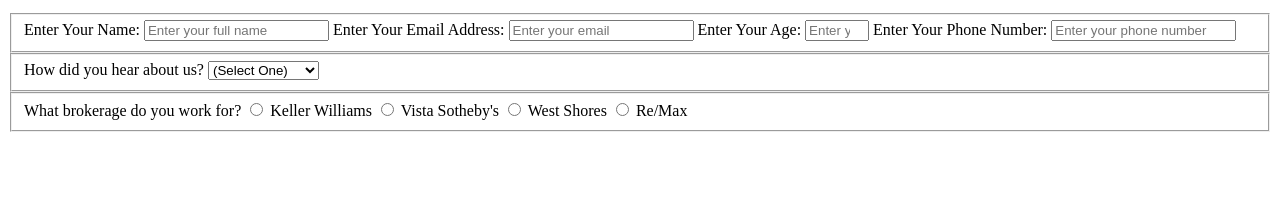
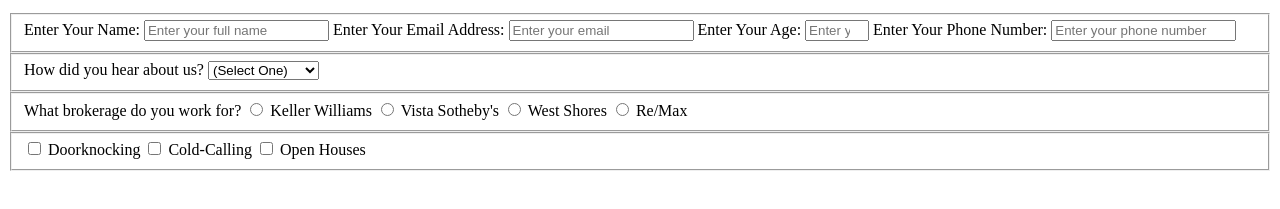
Before and after one commit to moonman39/form-survey, a plain HTML site: page index.html in a window 1280 px wide. Shown: the part 101-310 px from the top of the page. Drawn offline with Linux system fonts and the light colour scheme.

Commit message:
Create a set of checkboxes asking for farming type.

```diff
--- a/index.html
+++ b/index.html
@@ -44,6 +44,12 @@
                         <label><input type="radio" name="brokerage"> Re/Max</label>
                     </fieldset>
 
+                    <fieldset id="farming-type">
+                        <label><input type="checkbox" value="1"> Doorknocking</label>
+                        <label><input type="checkbox" value="2"> Cold-Calling</label>
+                        <label><input type="checkbox" value="3"> Open Houses</label>
+                    </fieldset>
+
                 </form>
             </section>
         </main>
```
